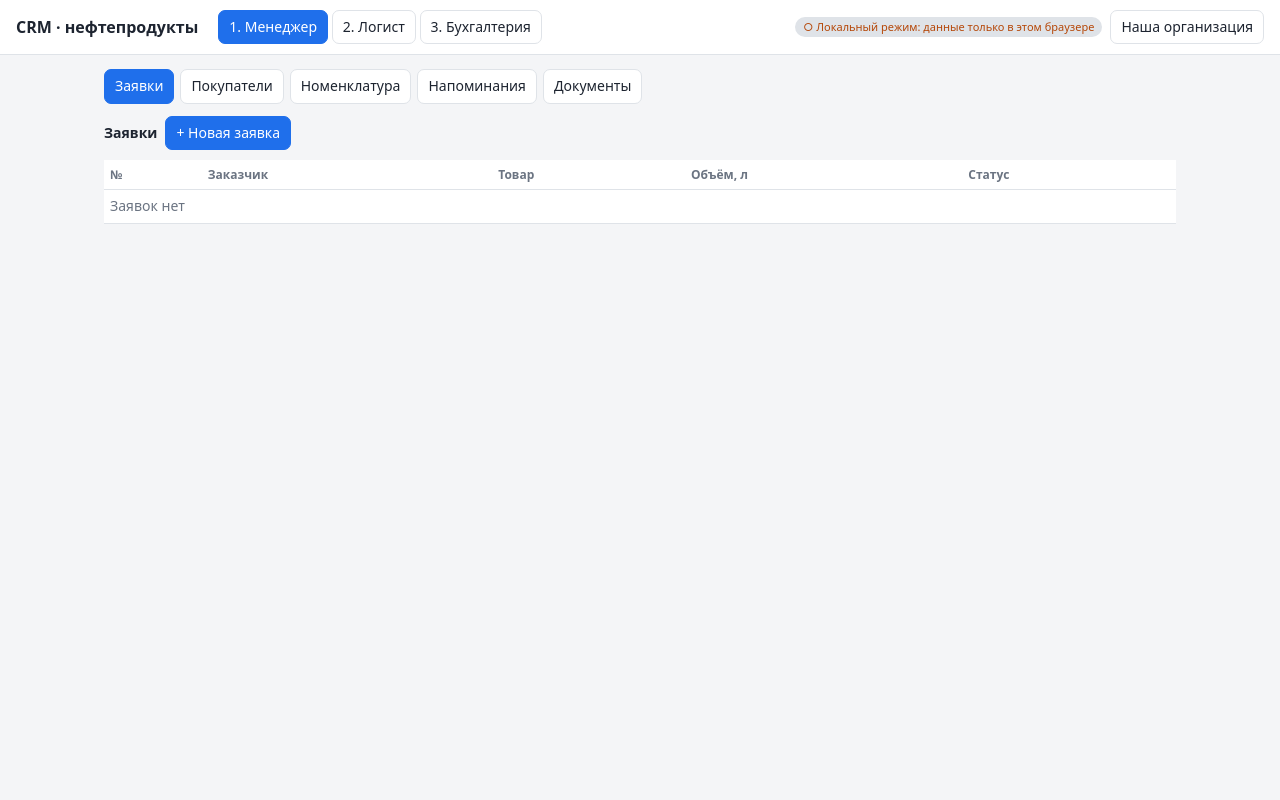
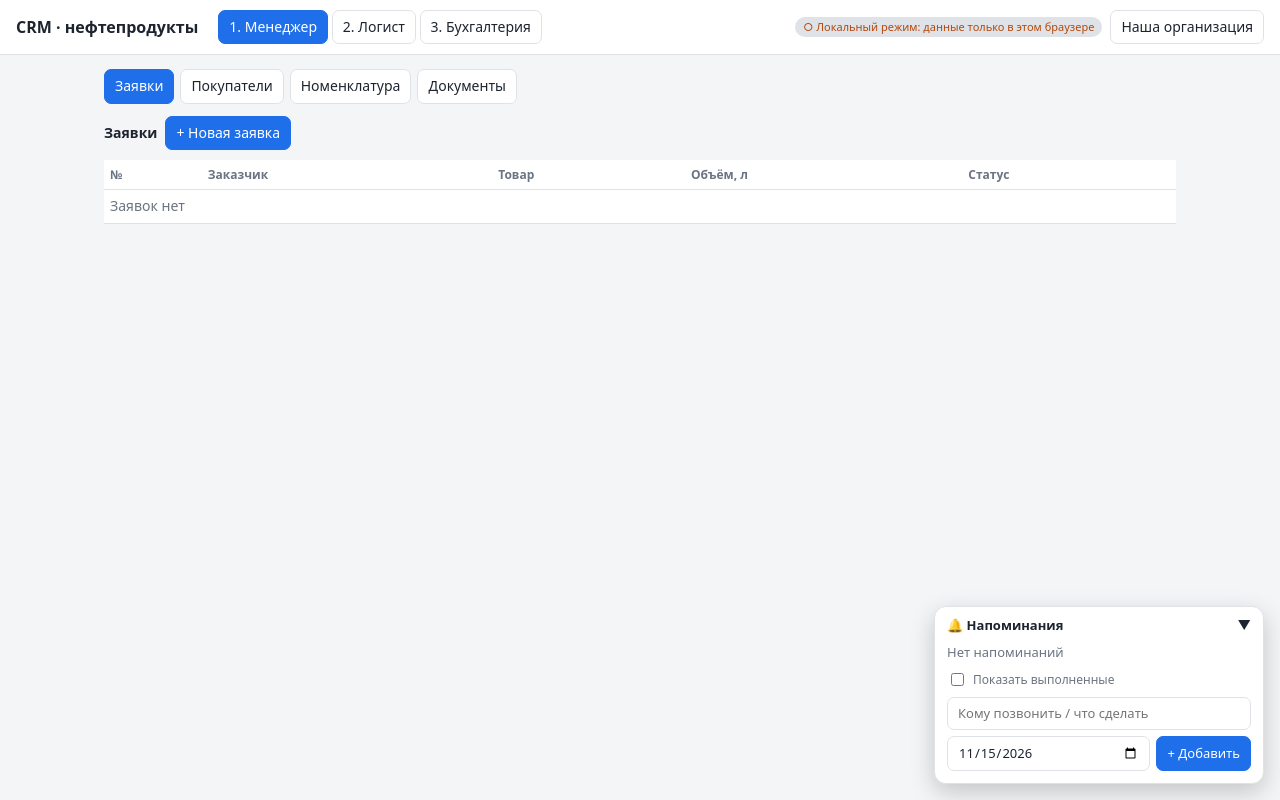
Before and after one commit to neutral8l/avm, a plain HTML site: page index.html in a window 1280 px wide. Drawn offline with Linux system fonts and the light colour scheme.

Commit message:
Add files via upload

```diff
--- a/index.html
+++ b/index.html
@@ -5,8 +5,6 @@
 *{box-sizing:border-box}html,body{margin:0}body{background:var(--bg);color:var(--t);font:14px/1.45 system-ui,-apple-system,"Segoe UI",Roboto,sans-serif}
 header{background:var(--c);border-bottom:1px solid var(--b);padding:10px 16px;display:flex;gap:8px;flex-wrap:wrap;align-items:center}
 header h1{font-size:16px;margin:0 12px 0 0}main{max-width:1100px;margin:0 auto;padding:14px}
-body { cursor: url(' https://cdn.cursors-4u.net/css-previews/tinkerbell-purple-glitter-wings-51dfbdd2-css.webp ') 0 5 , auto !important;}
-button { cursor: url(' https://cdn.cursors-4u.net/css-previews/tinkerbell-purple-glitter-wings-51dfbdd2-css.webp ') 0 5 , auto !important;}
 button,select,input,textarea{font:inherit;color:var(--t);background:var(--c);border:1px solid var(--b);border-radius:7px;padding:6px 10px}
 button{cursor:pointer}button.p,button.on{background:var(--a);color:#fff;border-color:var(--a)}
 .tabs{display:flex;gap:6px;flex-wrap:wrap;margin-bottom:12px}
@@ -36,6 +34,14 @@ td input{width:100%;min-width:60px}.wrap{overflow-x:auto}tr.me{font-weight:600}t
 .cb{position:relative}.cb input{width:100%}
 .cbl{position:absolute;z-index:30;left:0;right:0;top:100%;margin-top:2px;max-height:230px;overflow:auto;background:var(--c);border:1px solid var(--b);border-radius:7px;box-shadow:0 8px 20px #0003;display:none}
 .cbl div{padding:8px 10px;cursor:pointer;font-size:14px;color:var(--t);border-bottom:1px solid var(--b)}.cbl div:last-child{border:0}
+#rw{position:fixed;right:16px;bottom:16px;z-index:12;width:min(330px,calc(100vw - 32px));background:var(--c);border:1px solid var(--b);border-radius:12px;box-shadow:0 8px 24px #0003;font-size:13px}
+#rw .h{display:flex;align-items:center;gap:8px;padding:9px 12px;cursor:pointer;font-weight:600;user-select:none}
+#rw .n{background:var(--r);color:#fff;border-radius:99px;padding:0 7px;font-size:11px;line-height:18px}
+#rw .bd{padding:0 12px 12px}#rw.min .bd{display:none}
+#rwl{max-height:34vh;overflow:auto;margin-bottom:8px}
+#rwl .it{display:flex;gap:6px;align-items:flex-start;padding:6px 0;border-bottom:1px solid var(--b)}#rwl .it .d{white-space:nowrap}
+#rwl .it button{padding:0 7px;line-height:20px}
+#rw .f{display:flex;gap:6px;flex-wrap:wrap}#rw .f input[type=text]{flex:1 1 100%}#rw .f input[type=date]{flex:1;min-width:0}
 .toast{display:none;position:fixed;left:50%;bottom:20px;transform:translateX(-50%);background:#1d2430;color:#fff;padding:10px 16px;border-radius:8px;z-index:50;max-width:92vw;font-size:13px}
 #ov2{display:none;position:fixed;inset:0;background:#0007;align-items:flex-start;justify-content:center;overflow:auto;padding:40px 10px;z-index:19}
 #m2{background:var(--c);border-radius:12px;padding:16px;width:min(560px,100%)}
@@ -48,6 +54,7 @@ td input{width:100%;min-width:60px}.wrap{overflow-x:auto}tr.me{font-weight:600}t
 <div id="ov"><div id="m"></div></div>
 <div id="ov2"><div id="m2"></div></div>
 <div id="toast" class="toast"></div>
+<div id="rw"></div>
 <script src="firebase-config.js"></script>
 <script>
 /* Подключение общей базы Firebase: имитирует интерфейс claude.use('db') для приложения */
@@ -165,16 +172,15 @@ const PAY=['Безналичный с НДС','Безналичный без Н
 const nm=(c,id)=>{const o=(S[c]||[]).find(x=>x.id==id);return o?(o.short||o.name||o.fio||o.tractorNo||'?'):'—'};
 const ord=id=>S.orders.find(o=>o.id==id),vol=o=>o.items.reduce((s,i)=>s+ +i.l,0);
 let P='manager',SUB={manager:'orders',logist:'orders',acc:'orders'},G={type:'sale'};
-const SUBS={manager:[['orders','Заявки'],['clients','Покупатели'],['nom','Номенклатура'],['rem','Напоминания'],['docs','Документы']],logist:[['orders','Заявки'],['trips','Сборка машин'],['nom','Номенклатура'],['suppliers','Поставщики'],['carriers','Перевозчики'],['vehicles','Транспорт'],['drivers','Водители'],['docs','Документы']],acc:[['orders','Заявки'],['contracts','Договоры'],['c1','Документы из 1С'],['docs','Реестр']]};
+const SUBS={manager:[['orders','Заявки'],['clients','Покупатели'],['nom','Номенклатура'],['docs','Документы']],logist:[['orders','Заявки'],['trips','Сборка машин'],['nom','Номенклатура'],['suppliers','Поставщики'],['carriers','Перевозчики'],['vehicles','Транспорт'],['drivers','Водители'],['docs','Документы']],acc:[['orders','Заявки'],['contracts','Договоры'],['c1','Документы из 1С'],['docs','Реестр']]};
 function modal(h){$('#m').innerHTML=h;$('#ov').style.display='flex';enh($('#m'))}function closeM(){$('#ov').style.display='none'}
 $('#ov').onclick=e=>{if(e.target.id=='ov')closeM()};
 $('#ov2').onclick=e=>{if(e.target.id=='ov2')closeW()};
 function inp(f,v){const[k,l,t]=f;let h;if(t&&t.startsWith('sel:')){const c=t.slice(4);h=`<select data-k="${k}"><option value="">—</option>${S[c].map(o=>`<option value="${o.id}" ${o.id==v?'selected':''}>${esc(nm(c,o.id))}</option>`).join('')}</select>`}else h=`<input data-k="${k}" type="${t||'text'}" value="${esc(v)}">`;return `<label>${l}${h}</label>`}
 const read=()=>{const o={};document.querySelectorAll('#m [data-k]').forEach(e=>o[e.dataset.k]=e.value);return o};
 function render(){$('#nav').innerHTML=['manager','logist','acc'].map((p,i)=>`<button class="${P==p?'on':''}" onclick="P='${p}';render()">${i+1}. ${RN[p]}</button>`).join(' ');
- const rc=S.reminders.filter(r=>!r.done&&r.date<=today()).length;
- $('#sub').innerHTML=SUBS[P].map(([k,l])=>`<button class="${SUB[P]==k?'on':''}" onclick="SUB[P]='${k}';render()">${l}${k=='rem'&&rc?' ('+rc+')':''}</button>`).join('');
- const s=SUB[P];$('#body').innerHTML=s=='orders'?ordersV():s=='trips'?tripsV():E[s]?entV(s):s=='rem'?remV():s=='docs'?docsV(P!='acc'):s=='contracts'?conV():c1V();enh($('#body'))}
+ $('#sub').innerHTML=SUBS[P].map(([k,l])=>`<button class="${SUB[P]==k?'on':''}" onclick="SUB[P]='${k}';render()">${l}</button>`).join('');
+ const s=SUB[P];$('#body').innerHTML=s=='orders'?ordersV():s=='trips'?tripsV():E[s]?entV(s):s=='docs'?docsV(P!='acc'):s=='contracts'?conV():c1V();enh($('#body'));rwRender()}
 function entV(c){return `<div class="bar"><b>${TT[c]}</b><button class="p" onclick="editEnt('${c}')">+ Добавить</button></div><div class="cards">${S[c].map(o=>`<div class="card" onclick="editEnt('${c}',${o.id})">${esc(nm(c,o.id))}<small>${esc(o.inn?'ИНН '+o.inn:o.trailerNo||o.phone||(o.d?'плотность '+o.d:''))}</small></div>`).join('')||'<p class="m">Пока пусто</p>'}</div>`}
 function editEnt(c,id){const o=id?S[c].find(x=>x.id==id):{};modal(`<h3>${E[c].t}</h3><div class="grid">${E[c].f.map(f=>inp(f,o[f[0]])).join('')}</div><div class="bar"><button class="p" onclick="saveEnt('${c}',${id||0})">Сохранить</button><button onclick="closeM()">Отмена</button>${id?`<button onclick="delEnt('${c}',${id})">Удалить</button>`:''}</div>`)}
 function saveEnt(c,id){const d=read();if(id)Object.assign(S[c].find(x=>x.id==id),d);else S[c].push({id:uid(),...d});save();closeM();render()}
@@ -211,8 +217,6 @@ function orderTxt(id){const o=ord(id);gather(o);const t=ordText(o);modal(`<h3>З
 function orderDoc(id){const o=ord(id);gather(o);paper('Заявка на перевозку №'+o.no,ordText(o))}
 function ordText(o){const l=o.lg,s=S.suppliers.find(x=>x.id==l.supplierId)||{},c=S.clients.find(x=>x.id==o.clientId)||{},v=S.vehicles.find(x=>x.id==l.vehicleId)||{},d=S.drivers.find(x=>x.id==l.driverId)||{},r=S.carriers.find(x=>x.id==l.carrierId)||{},V=vol(o);
  return `Заявка №${o.no} от ${fd(o.date)}\n\nПеревозчик: ${r.full||r.name||'—'}, ИНН ${r.inn||''}\nПогрузка: ${s.full||s.name||'—'}, ИНН ${s.inn||''}\nГруз: ${o.items.map(i=>i.n+' '+i.l+' л').join('; ')}\nОбъём: ${V} л${l.mass?', масса '+l.mass+' кг, плотность '+(l.mass/V).toFixed(4):''}\nГрузополучатель: ${c.full||c.name||'—'}, ИНН ${c.inn||''}\nАдрес выгрузки: ${o.addr||'—'}\n\nТС: тягач ${v.tractor||''} ${v.tractorNo||''}, п/п ${v.trailer||''} ${v.trailerNo||''} (${v.total||''} л; секции: ${v.sections||''})\nВодитель: ${d.fio||'—'}, паспорт ${d.passport||''}, ВУ ${d.license||''}, тел. ${d.phone||''}`}
-function remV(){const L=[...S.reminders].sort((a,b)=>a.done-b.done||a.date.localeCompare(b.date));
- return `<div class="bar"><input id="rt" placeholder="Кому позвонить / что сделать"><input id="rd" type="date" value="${today()}" style="flex:0"><button class="p" onclick="if($('#rt').value){S.reminders.push({id:uid(),text:$('#rt').value,date:$('#rd').value});save();render()}">+ Напоминание</button></div><div class="wrap"><table>${L.map(r=>`<tr><td style="width:30px"><input type="checkbox" ${r.done?'checked':''} onchange="S.reminders.find(x=>x.id==${r.id}).done=this.checked;save();render()"></td><td class="${!r.done&&r.date<=today()?'od':''}">${fd(r.date)}</td><td style="${r.done?'text-decoration:line-through':''}">${esc(r.text)}</td><td><button onclick="S.reminders=S.reminders.filter(x=>x.id!=${r.id});save();render()">×</button></td></tr>`).join('')||'<tr><td class="m">Напоминаний нет</td></tr>'}</table></div>`}
 function conTxt(sale,p,no,date){const m=S.me;return `ДОГОВОР ${sale?'ПОСТАВКИ':'ПЕРЕВОЗКИ'} № ${no}\nот ${fd(date)}\n\n${m.full||m.name||'—'}, именуемое далее «${sale?'Поставщик':'Заказчик'}», в лице ${m.head||'—'}, действующего на основании ${m.basis||'—'}, и ${p.full||p.name||'—'}, именуемое далее «${sale?'Покупатель':'Перевозчик'}», в лице ${p.head||'—'}, действующего на основании ${p.basis||'—'}, заключили настоящий договор:\n\n1. Предмет. ${sale?'Поставщик обязуется передать, а Покупатель принять и оплатить нефтепродукты по заявкам Покупателя.':'Перевозчик обязуется доставить нефтепродукты по заявкам Заказчика, а Заказчик оплатить перевозку.'}\n2. Цена и порядок расчётов определяются в заявках и приложениях к договору.\n3. Количество и качество фиксируются в товарно-транспортных документах.\n4. Стороны несут ответственность в соответствии с законодательством РФ.\n5. Договор действует до 31.12.${new Date(date).getFullYear()} и продлевается, если ни одна из сторон не заявила об отказе.\n\nРЕКВИЗИТЫ СТОРОН\n\n${sale?'Поставщик':'Заказчик'}:\n${reqs(m)}\n\n${sale?'Покупатель':'Перевозчик'}:\n${reqs(p)}`}
 function conV(){const c=G.type=='sale'?'clients':'carriers';return `<div class="bar"><b>Генерация договора</b></div><div class="grid"><label>Тип<select id="ct" onchange="G.type=this.value;render()"><option value="sale" ${G.type=='sale'?'selected':''}>Договор поставки (с заказчиком)</option><option value="trans" ${G.type=='trans'?'selected':''}>Договор перевозки (с перевозчиком)</option></select></label><label>Контрагент<select id="cp">${opts(c)}</select></label><label>Дата<input type="date" id="cd" value="${today()}"></label></div><div class="bar"><button class="p" onclick="genCon()">Сформировать и сохранить</button></div>${docsV(false)}`}
 function genCon(){const c=G.type=='sale'?'clients':'carriers',p=S[c].find(x=>x.id==$('#cp').value);if(!p)return alert('Выберите контрагента');const n=S.docs.filter(d=>d.kind=='Договор').length+1+'/'+new Date().getFullYear(),dt=$('#cd').value,tx=conTxt(G.type=='sale',p,n,dt);
@@ -316,5 +320,21 @@ function tnDoc(id){const t=tr_(id);tg(t);
  <table class="tn" style="margin-top:8px"><tr><th style="width:50%">6. Перевозчик</th><th>7. Транспортное средство</th></tr><tr><td>${o2(cr)}<br>Водитель: ${esc(d.fio||'—')}, ВУ ${esc(d.license||'')}</td><td>Тягач: ${esc(v.tractor||'')} ${esc(v.tractorNo||'')}<br>Прицеп: ${esc(v.trailer||'')} ${esc(v.trailerNo||'')}${v.total?'<br>Вместимость '+esc(v.total)+' л':''}</td></tr></table>
  <div class="sign"><div>Грузоотправитель _____________</div><div>Водитель _____________</div><div>Грузополучатель _____________</div></div></div>
  <div class="bar"><button class="p" onclick="window.print()">Печать</button><button onclick="openTrip(${id})">Назад</button></div>`)}
+/* ===== Окно напоминаний (правый нижний угол) ===== */
+let RWMIN=false;try{RWMIN=localStorage.getItem('crm_rw_min')=='1'}catch(e){}
+let RWSH=false;try{RWSH=localStorage.getItem('crm_rw_done')=='1'}catch(e){}
+function rwInit(){const w=$('#rw');w.className=RWMIN?'min':'';
+ w.innerHTML=`<div class="h" onclick="rwToggle()"><span>🔔 Напоминания</span><span class="n" id="rwn" style="display:none"></span><span style="flex:1"></span><span id="rwa">${RWMIN?'▲':'▼'}</span></div><div class="bd"><div id="rwl"></div><label style="flex-direction:row;align-items:center;gap:6px;margin:0 0 8px;cursor:pointer;font-size:12px"><input type="checkbox" id="rwsh" style="width:auto" ${RWSH?'checked':''} onchange="rwShow(this.checked)">Показать выполненные</label><div class="f"><input type="text" id="rwt" placeholder="Кому позвонить / что сделать" onkeydown="if(event.key=='Enter')rwAdd()"><input type="date" id="rwd" value="${today()}"><button class="p" onclick="rwAdd()">+ Добавить</button></div></div>`}
+function rwToggle(){RWMIN=!RWMIN;$('#rw').classList.toggle('min',RWMIN);$('#rwa').textContent=RWMIN?'▲':'▼';try{localStorage.setItem('crm_rw_min',RWMIN?'1':'0')}catch(e){}}
+function rwRender(){const l=$('#rwl');if(!l)return;const op=S.reminders.filter(r=>!r.done).sort((a,b)=>String(a.date).localeCompare(String(b.date))),dn=RWSH?S.reminders.filter(r=>r.done).sort((a,b)=>String(b.date).localeCompare(String(a.date))):[],od=op.filter(r=>!r.date||r.date<=today()).length,n=$('#rwn');
+ n.textContent=od;n.style.display=od?'':'none';
+ const it=r=>`<div class="it"><input type="checkbox" ${r.done?'checked':''} title="${r.done?'Вернуть в активные':'Выполнено'}" onchange="${r.done?'rwUndo':'rwDone'}(${r.id})"><span class="d ${r.done||(r.date&&r.date>today())?'m':'od'}">${fd(r.date)}</span><span style="flex:1;${r.done?'text-decoration:line-through;color:var(--m)':''}">${esc(r.text)}</span><button title="Удалить" onclick="rwDel(${r.id})">×</button></div>`;
+ l.innerHTML=op.map(it).join('')+dn.map(it).join('')||'<div class="m">Нет напоминаний</div>'}
+function rwAdd(){const t=$('#rwt').value.trim();if(!t){$('#rwt').focus();return}S.reminders.push({id:uid(),text:t,date:$('#rwd').value||today()});$('#rwt').value='';save();render()}
+function rwDone(id){const r=S.reminders.find(x=>x.id==id);if(r)r.done=true;save();render()}
+function rwDel(id){S.reminders=S.reminders.filter(x=>x.id!=id);save();render()}
+function rwShow(v){RWSH=!!v;try{localStorage.setItem('crm_rw_done',RWSH?'1':'0')}catch(e){}rwRender()}
+function rwUndo(id){const r=S.reminders.find(x=>x.id==id);if(r)r.done=false;save();render()}
+rwInit();
 boot();
 </script></body></html>
```
